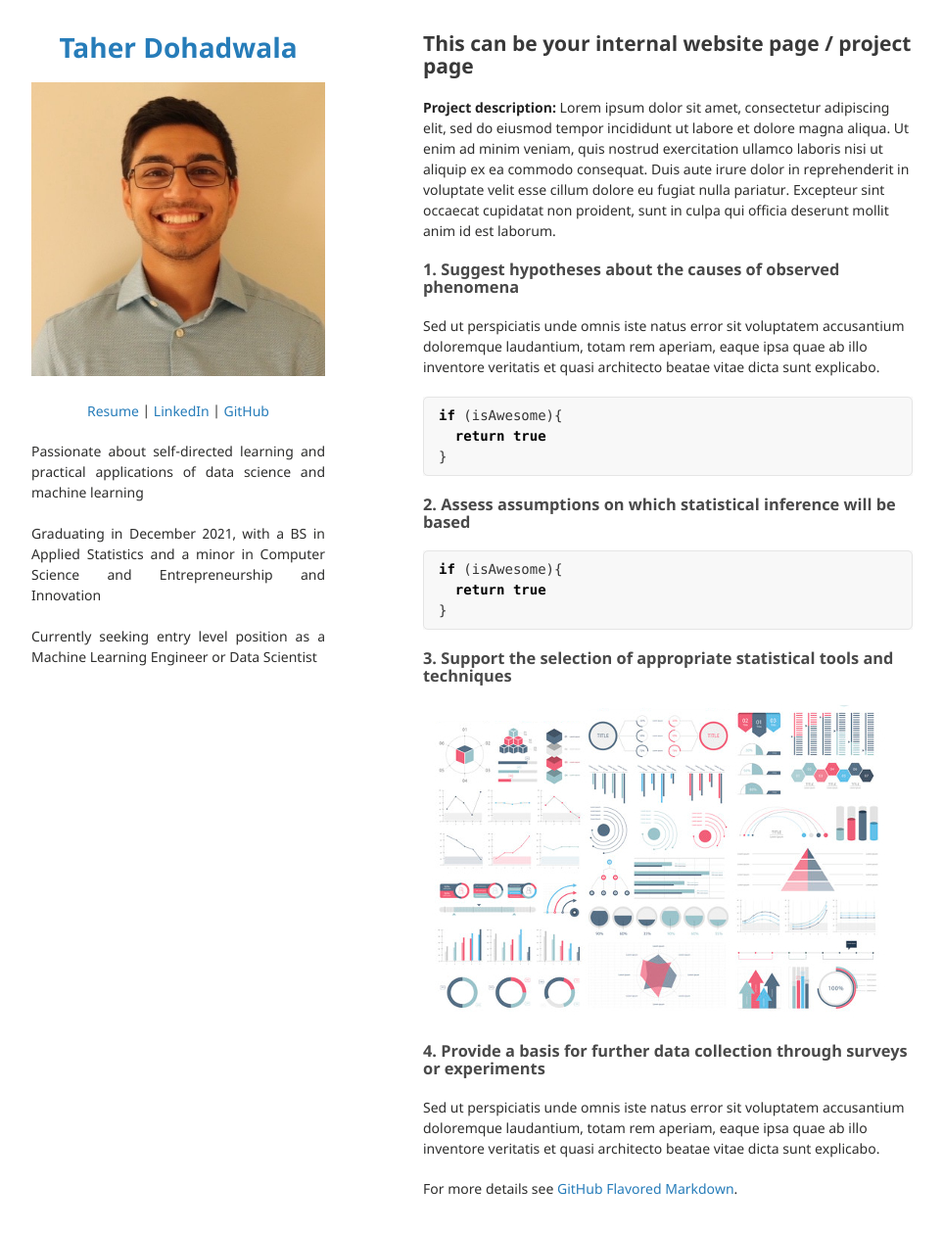
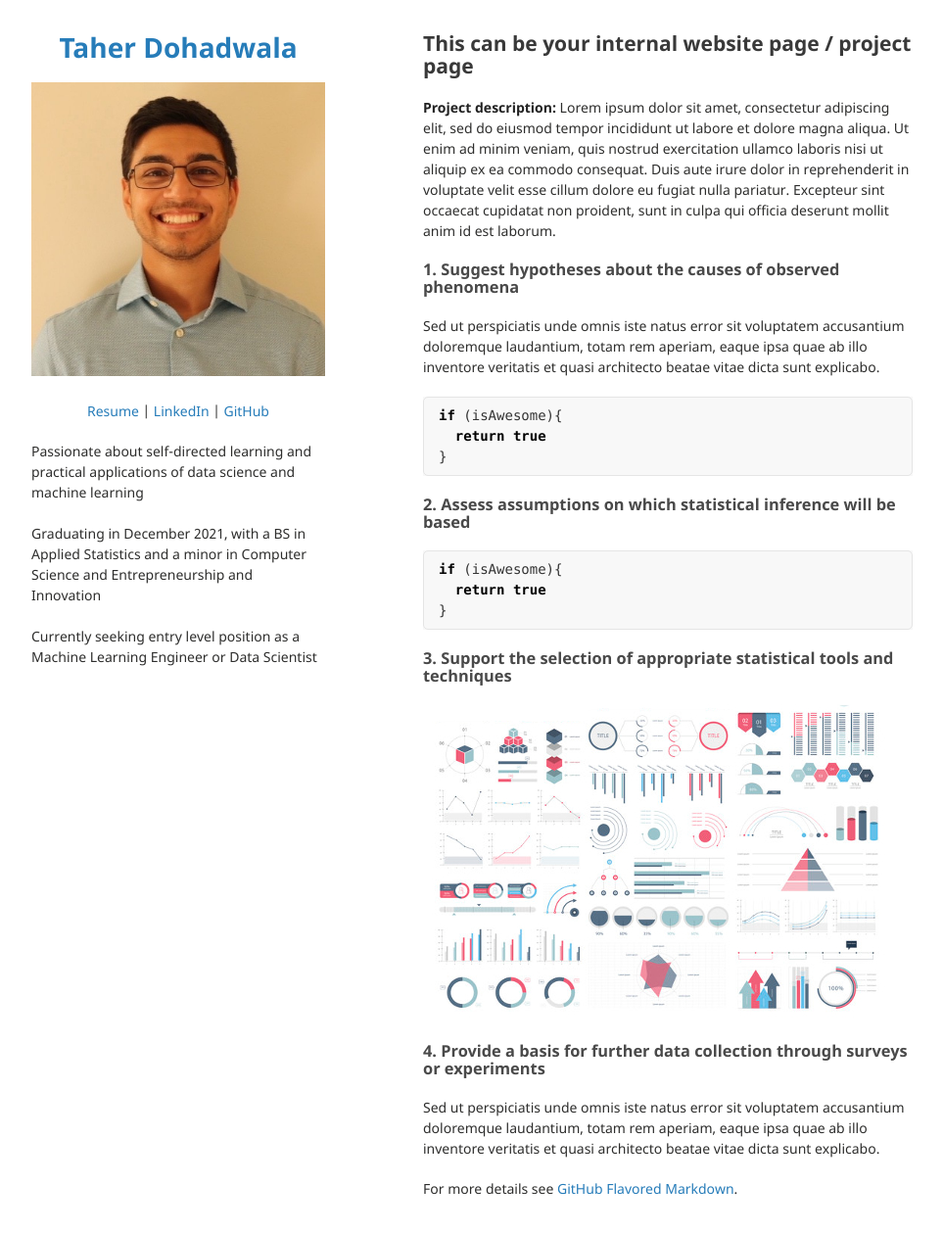
Before and after one commit to Taher-Dohadwala/Taher-Dohadwala.github.io, a Jekyll site: the page built from sample_page.md, in a window 1280 px wide and 1294 px high. Shown: the top 1259 px of the window at 98% size, without its empty margins (158-1121 px from the left). Built offline with Jekyll 4.4.1, drawn with Linux system fonts in a browser that asks for light colours; our own code applies the rules of GitHub Pages for plain Markdown files.

Commit message:
Update _config.yml

```diff
--- a/_config.yml
+++ b/_config.yml
@@ -4,12 +4,12 @@ logo: "/images/headshot_circle.jpg"
 
 description:
   <p align="center">
-  <a href="pdf/resume.pdf">Resume</a> |
+  <a href="pdf/Resume_master.pdf">Resume</a> |
   <a href="https://www.linkedin.com/in/taher-dohadwala/">LinkedIn</a> |
   <a href="https://github.com/taher-dohadwala">GitHub</a>
   </p>
 
-  <p align="justify">
+  <p align="left">
   Passionate about self-directed learning and practical applications of data science and machine learning
   <br><br>
   Graduating in December 2021, with a BS in Applied Statistics and a minor in Computer Science and Entrepreneurship and Innovation
```
